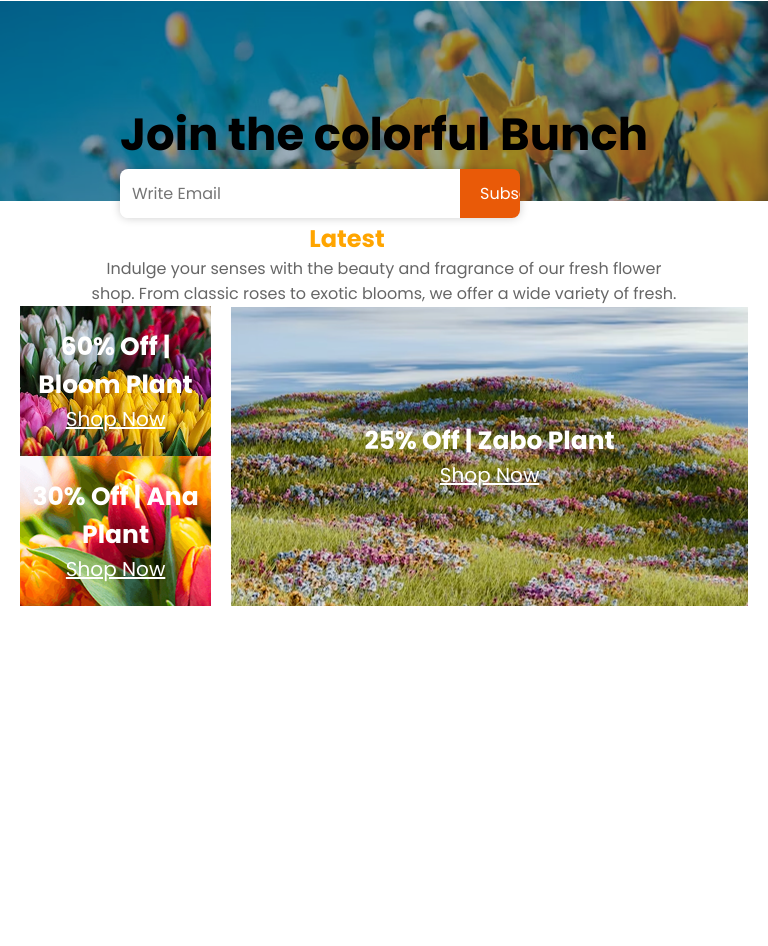
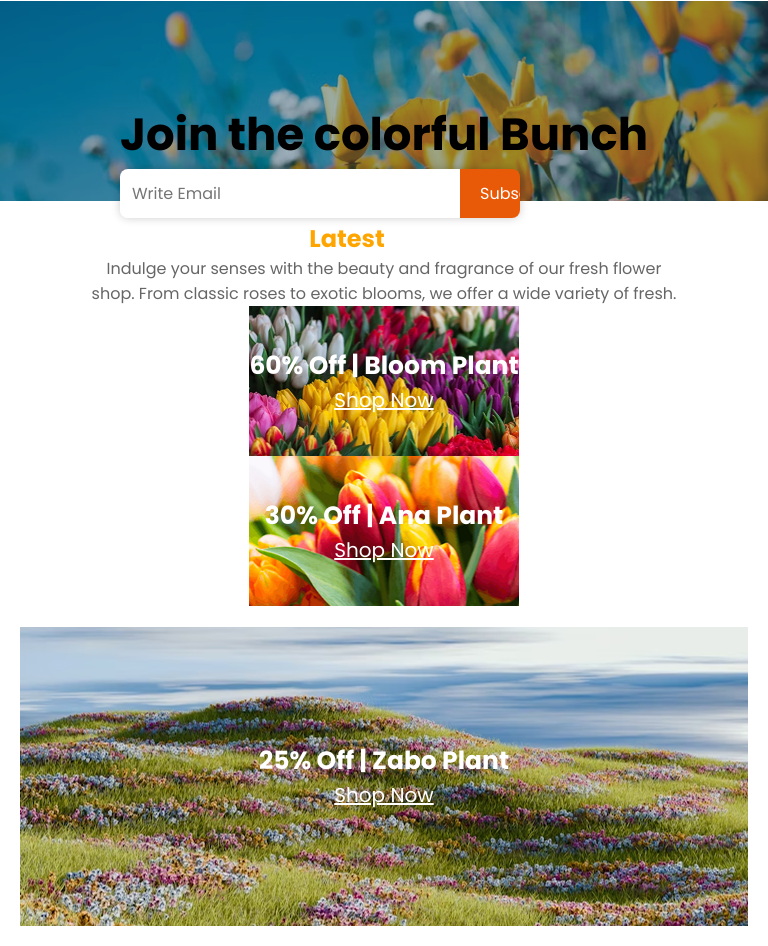
Before and after one commit to rashedjabedjr/B12A02-Responsive-Flowers-001, a plain HTML site: page index.html in a window 768 px wide. Shown: the part 4976-5922 px from the top of the page. Before the commit the page ends 5602 px from the top, so only its background shows below. Drawn offline with Linux system fonts and the light colour scheme.

Commit message:
first coomamitet

```diff
--- a/style/style.css
+++ b/style/style.css
@@ -415,4 +415,13 @@ h1 {
     height: 178px;
     margin-top: 110px;
   }
+  .deals-container {
+    flex-direction: column;
+  }
+  .left-column {
+    flex-direction: column;
+    margin: auto;
+  }
+  .container-2 {
+  }
 }
```
